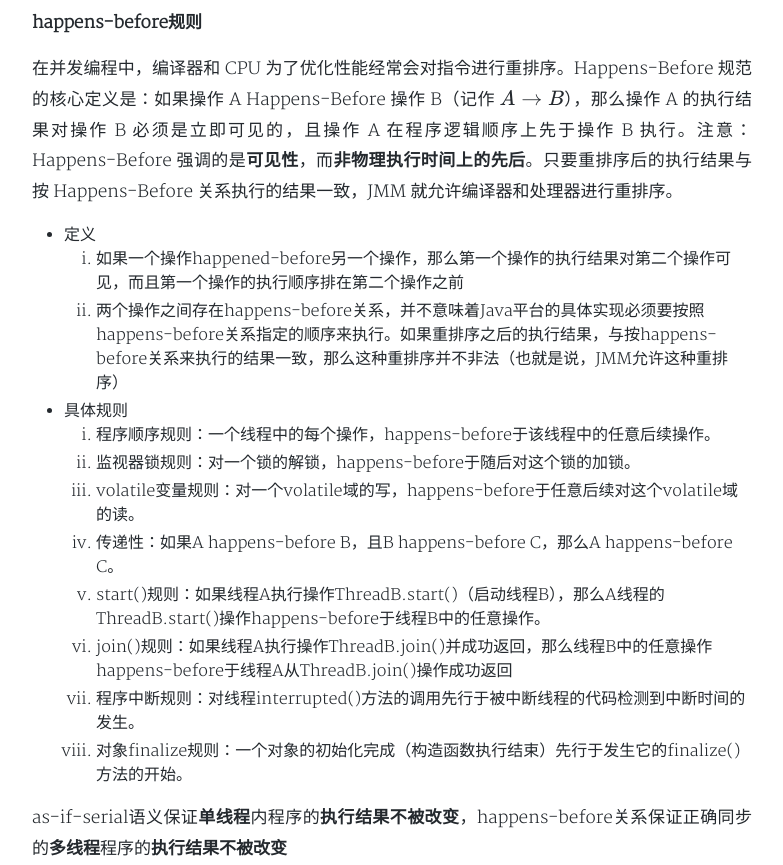
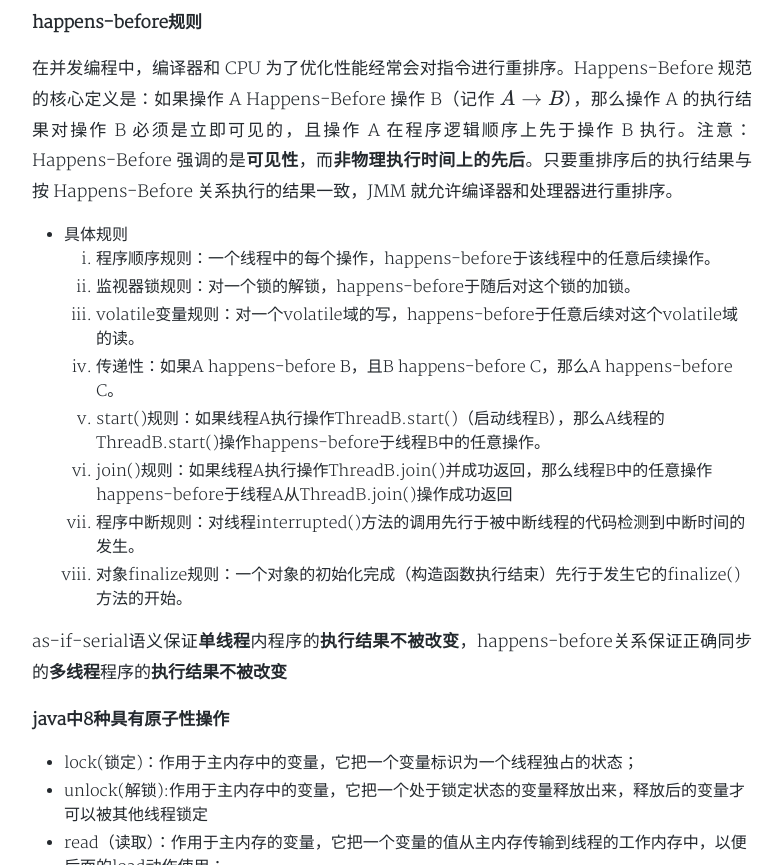
Before and after one commit to gobige/gobige.github.io, a Jekyll site: the page built from _posts/2017-10-27-javaconcurrent.md, in a window 1280 px wide and 900 px high, scrolled down 5223 px, cut to the strip 35-900 px from the top of the window. Shown: the whole strip, without its empty margins (248-1031 px from the left). Built offline with Jekyll 4.4.1, drawn with Linux system fonts in a browser that asks for light colours; nearby versions of some CDN libraries; formulas are drawn with MathJax 3; a style sheet for code colours, icons or effects is not loaded.

Commit message:
Update 2017-10-27-javaconcurrent.md

```diff
--- a/_posts/2017-10-27-javaconcurrent.md
+++ b/_posts/2017-10-27-javaconcurrent.md
@@ -147,9 +147,6 @@ CPU的处理速度和主存的读写速度不是一个量级的，为了平衡
 
 在并发编程中，编译器和 CPU 为了优化性能经常会对指令进行重排序。Happens-Before 规范的核心定义是：如果操作 A Happens-Before 操作 B（记作 $A \rightarrow B$），那么操作 A 的执行结果对操作 B 必须是立即可见的，且操作 A 在程序逻辑顺序上先于操作 B 执行。注意：Happens-Before 强调的是**可见性**，而**非物理执行时间上的先后**。只要重排序后的执行结果与按 Happens-Before 关系执行的结果一致，JMM 就允许编译器和处理器进行重排序。
 
-- 定义
-    1. 如果一个操作happened-before另一个操作，那么第一个操作的执行结果对第二个操作可见，而且第一个操作的执行顺序排在第二个操作之前
-    2. 两个操作之间存在happens-before关系，并不意味着Java平台的具体实现必须要按照happens-before关系指定的顺序来执行。如果重排序之后的执行结果，与按happens-before关系来执行的结果一致，那么这种重排序并不非法（也就是说，JMM允许这种重排序）
 
 - 具体规则
     1. 程序顺序规则：一个线程中的每个操作，happens-before于该线程中的任意后续操作。
```
